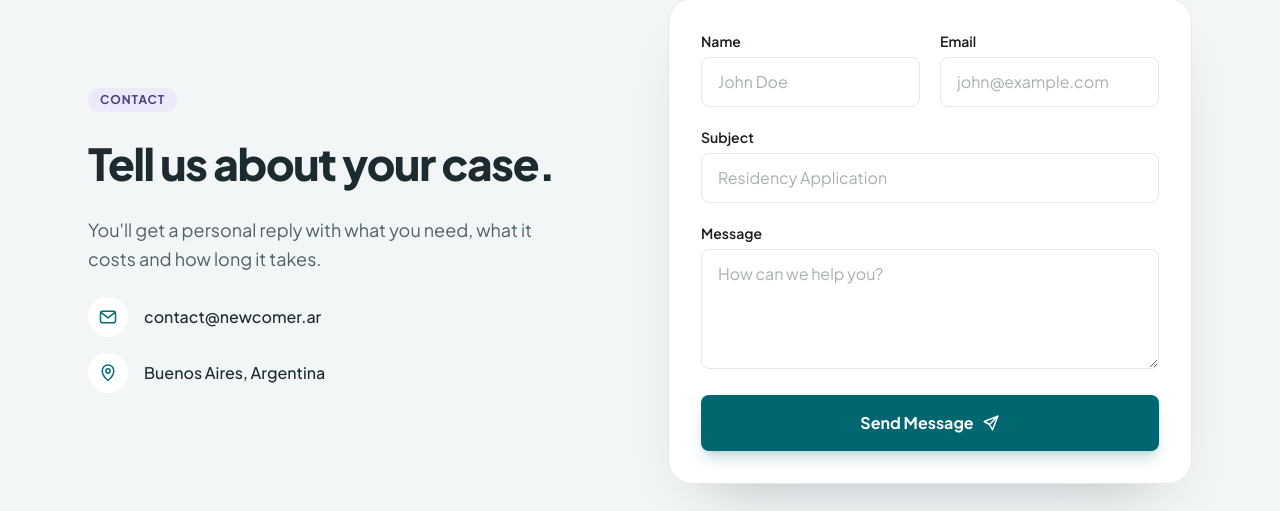
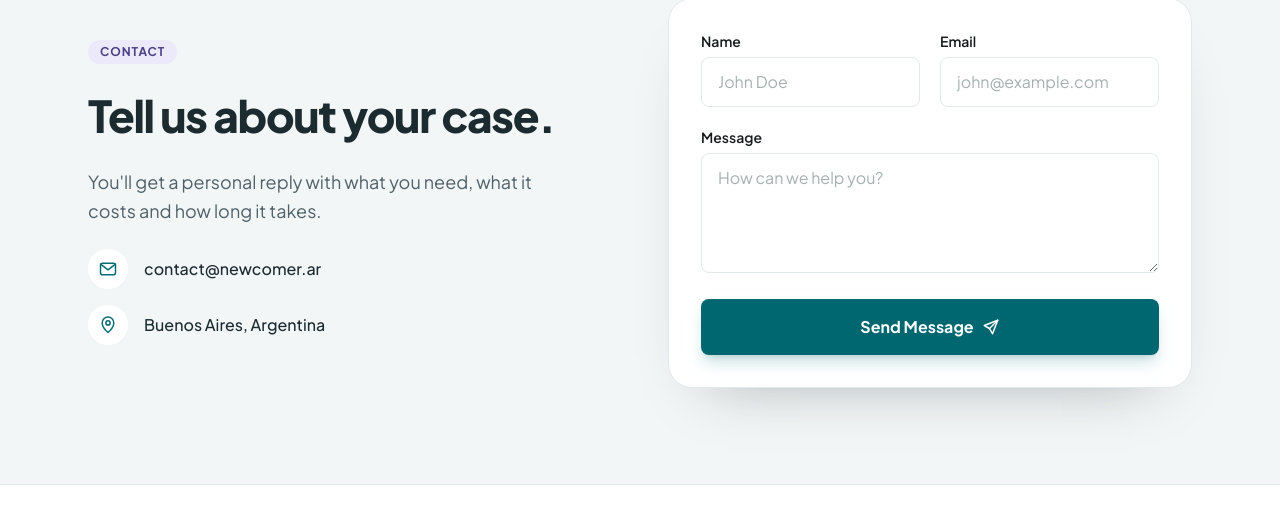
Before and after one commit to oonosan/preview, an Astro site: page / in a window 1280 px wide. Shown: the part 2760-3271 px from the top of the page. Built offline with nearby package versions, Linux system fonts and the light colour scheme; Astro itself is replaced by a stand-in of ours.

Commit message:
Remove subject field from contact form
Drop the Subject input and the scripts that pre-filled it from the
WhatsApp widget and FAQ links.

Co-Authored-By: Claude Opus 5.5 <noreply@anthropic.com>

```diff
--- a/src/components/CommonQuestions.astro
+++ b/src/components/CommonQuestions.astro
@@ -127,9 +127,7 @@ const faqs = [
   // Fallback when there's no WhatsApp number: pre-fill the contact form.
   document.querySelectorAll<HTMLAnchorElement>('[data-ask]').forEach((link) => {
     link.addEventListener('click', () => {
-      const subject = document.querySelector<HTMLInputElement>('#subject');
       const message = document.querySelector<HTMLTextAreaElement>('#message');
-      if (subject && !subject.value) subject.value = 'Question';
       if (message) message.value = link.dataset.ask ?? '';
       setTimeout(() => message?.focus({ preventScroll: true }), 600);
     });
--- a/src/components/ContactForm.astro
+++ b/src/components/ContactForm.astro
@@ -79,26 +79,6 @@ const errorClass = 'text-error text-xs mt-1.5';
         />
         <p id="email-error" class={errorClass} hidden></p>
       </div>
-    </div>
-
-    <div>
-      <label class={labelClass} for="subject">
-        Subject
-      </label>
-      <input
-        class={inputClass}
-        id="subject"
-        name="subject"
-        type="text"
-        placeholder="Residency Application"
-        required
-        minlength="3"
-        maxlength="150"
-        aria-describedby="subject-error"
-        data-msg-required="Please add a subject."
-        data-msg-invalid="Please add a subject (at least 3 characters)."
-      />
-      <p id="subject-error" class={errorClass} hidden></p>
     </div>
 
     <div>
--- a/src/components/WhatsAppButton.astro
+++ b/src/components/WhatsAppButton.astro
@@ -161,9 +161,7 @@ const greeting = site.ownerName
         window.open(`https://wa.me/${number}${query}`, '_blank', 'noopener');
       } else {
         // No WhatsApp number yet: hand the message over to the contact form.
-        const subject = document.querySelector<HTMLInputElement>('#subject');
         const message = document.querySelector<HTMLTextAreaElement>('#message');
-        if (subject && !subject.value) subject.value = 'Question';
         if (message && text) message.value = text;
         document.querySelector('#contact')?.scrollIntoView({ behavior: reduceMotion ? 'auto' : 'smooth' });
         setTimeout(() => message?.focus({ preventScroll: true }), 600);
```
